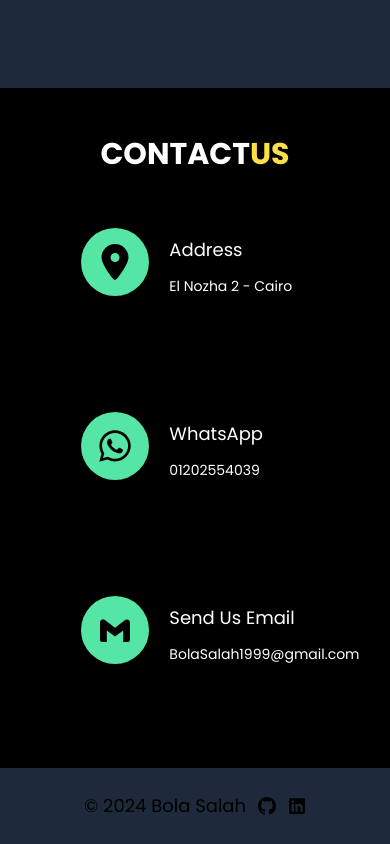
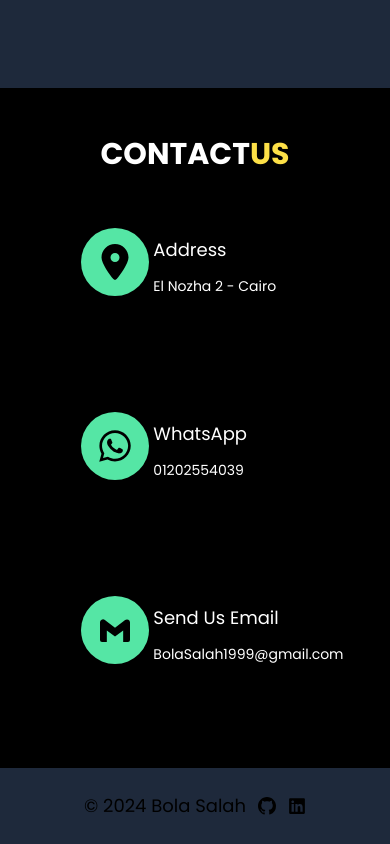
Before and after one commit to BolaSalah/portfolio, a Next.js app: page / in a window 390 px wide. Shown: the part 5565-6409 px from the top of the page. Built offline with nearby package versions, Linux system fonts and the light colour scheme; no server answers.

Commit message:
Added my real location, WhatsApp and Gmail

```diff
--- a/Components/ContactUs.tsx
+++ b/Components/ContactUs.tsx
@@ -1,22 +1,83 @@
-import React from 'react'
+import React, { useState, useEffect } from 'react';
 import { BiLogoGmail } from 'react-icons/bi';
 import { FaWhatsapp } from 'react-icons/fa';
 import { FaLocationDot } from 'react-icons/fa6';
 
 interface IElement {
-  title: string,
-  icon: React.JSX.Element,
-  data: string
+  title: string;
+  icon: React.JSX.Element;
+  data: string;
 }
 
 const ContactUs = () => {
 
-    // Array of project
-    const ContactUsArray:IElement[] = [
-      { title: 'Address', icon: <FaLocationDot />, data: 'El Nozha 2 - Cairo'},
-      { title: 'WhatsApp', icon: <FaWhatsapp />, data: '01202554039'},
-      { title: 'Send Us Email', icon: <BiLogoGmail />, data: 'BolaSalah1999@gmail.com'}
+  // Array of elements
+  const ContactUsArray: IElement[] = [
+    { title: 'Address', icon: <FaLocationDot />, data: 'El Nozha 2 - Cairo' },
+    { title: 'WhatsApp', icon: <FaWhatsapp />, data: '01202554039' },
+    {
+      title: 'Send Us Email',
+      icon: <BiLogoGmail />,
+      data: 'BolaSalah1999@gmail.com',
+    },
   ];
+
+  // get location
+  const [latitude, setLatitude] = useState<number>();
+  const [longitude, setLongitude] = useState<number>();
+  const [error, setError] = useState<string>();
+
+  useEffect(() => {
+    if (navigator.geolocation) {
+      navigator.geolocation.getCurrentPosition(
+        (position) => {
+          setLatitude(position.coords.latitude);
+          setLongitude(position.coords.longitude);
+        },
+        (error) => {
+          setError(error.message);
+          console.error('Error retrieving location:', error);
+        }
+      );
+    } else {
+      setError('Geolocation is not supported by this browser.');
+      console.error('Geolocation is not supported by this browser.');
+    }
+  }, []);
+
+  // url of my location
+  const mapUrl = 'https://maps.google.com/?q=';
+
+  // code, whatsAppUrl and phone for whatsapp masssage
+  const countryCode = '+20';
+  const phoneNumber = '01202554039';
+  const whatsAppUrl = 'https://wa.me/';
+
+  // email address for  masssage on gmail
+  const emailAddress = 'bolasalah1999@gmail.com';
+
+  // handle function when click on button
+  const handleMapClick = (event:any) => {
+
+    // address
+    if (event.target.name == "Address") {
+    if (latitude && longitude) {
+      window.open(`${mapUrl}${latitude},${longitude}`,'_blank');
+      }
+    }
+    // whatsapp
+    else if (event.target.name == "WhatsApp") {
+      window.open(
+       `${whatsAppUrl}${countryCode}${phoneNumber}`,'_blank'
+      );
+      }
+      // gmail
+      else if (event.target.name == "Send Us Email") {
+      window.open(
+       `mailto:${emailAddress}`,'_blank'
+      );
+      }
+  };
   return (
     <div className=' bg-black p-12 relative' id='contact'>
       <h1
@@ -31,8 +92,16 @@ const ContactUs = () => {
             data-aos='fade-up'
             data-aos-delay='100'
             key={index}
-            className='lg:w-[33%] sm:w-[49%] w-[98%]  mx-auto my-10 flex gap-5 p-4 '
+            className='lg:w-[33%] sm:w-[49%] w-[98%] my-10 p-4 flex sm:gap-5 gap-1 mx-auto hover:cursor-pointer relative'
           >
+            <button
+            name={item.title}
+              className=' w-full h-full absolute top-0 '
+              onClick={(event) => {
+                handleMapClick(event);
+              }}
+              >
+              </button>
               <div className='sm:text-7xl text-4xl bg-[#55e6a5] p-4 rounded-full'>
                 {item.icon}
               </div>
@@ -45,6 +114,6 @@ const ContactUs = () => {
       </div>
     </div>
   );
-}
+};
 
-export default ContactUs
+export default ContactUs;
```
Lines whose indentation alone changed are shown as unchanged.
